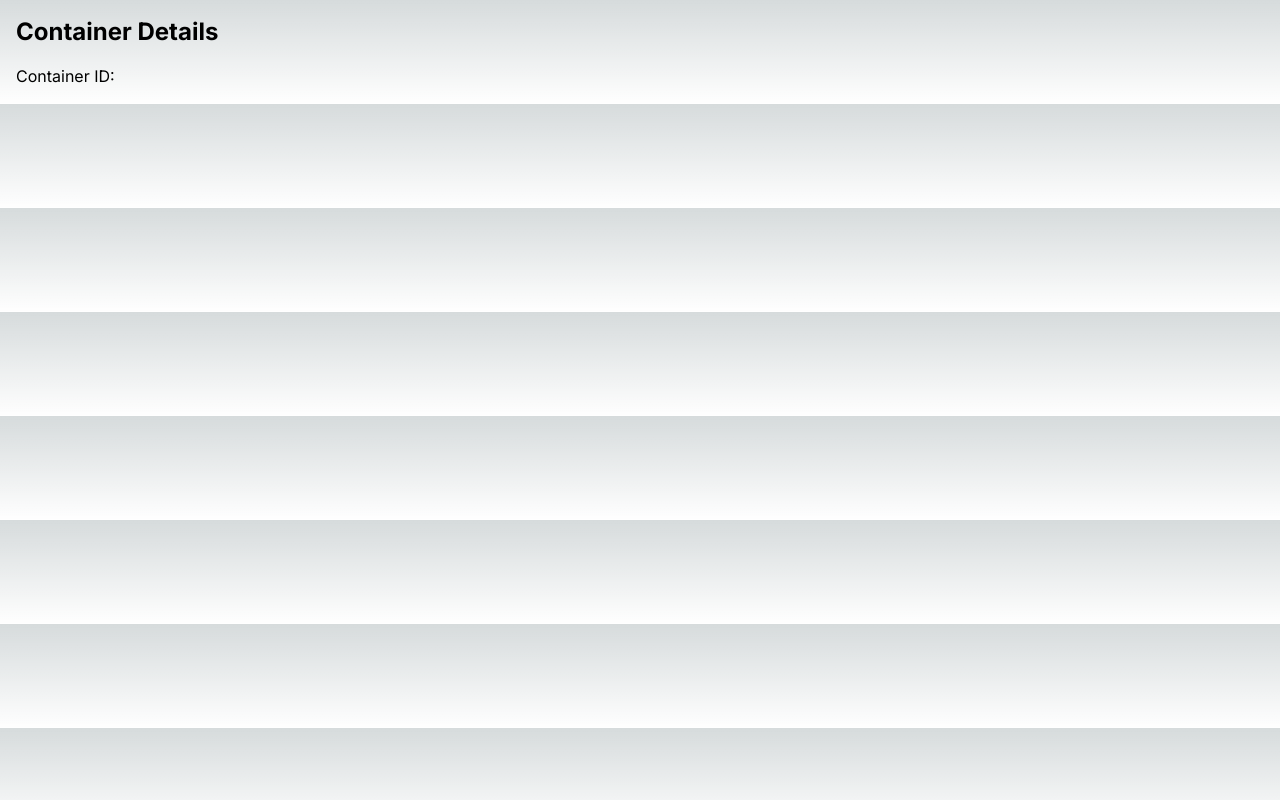
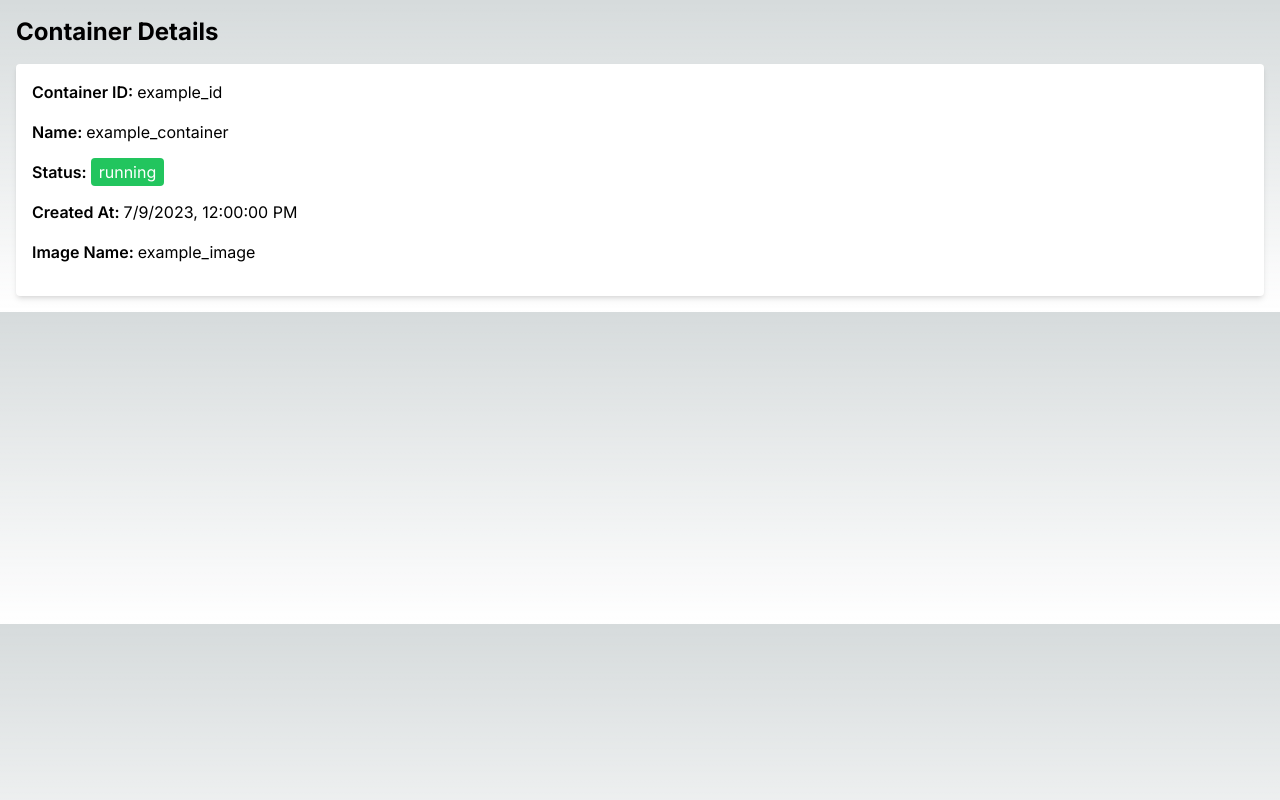
Before and after one commit to yeoniii20/docker_GUI, a Next.js app: page /containers/detail in a window 1280 px wide. Built offline with nearby package versions, Linux system fonts and the light colour scheme.

Commit message:
fix: add faker data

```diff
--- a/src/app/(container)/containers/detail/page.tsx
+++ b/src/app/(container)/containers/detail/page.tsx
@@ -1,19 +1,69 @@
 "use client";
 
 import { useRouter } from "next/navigation";
-import React from "react";
+import React, { useEffect, useState } from "react";
 
-interface ContainerProps {
+interface Container {
   id: string;
+  name: string;
+  status: string;
+  createdAt: string;
+  imageName: string;
 }
 
-const ContainerDetail: React.FC<ContainerProps> = ({ id }) => {
+const ContainerDetail: React.FC = () => {
   const router = useRouter();
+  const [container, setContainer] = useState<Container | null>(null);
+
+  useEffect(() => {
+    // 실제 API 호출 대신 임시 데이터 사용
+    const tempData: Container = {
+      id: "example_id",
+      name: "example_container",
+      status: "running",
+      createdAt: "2023-07-09T12:00:00Z",
+      imageName: "example_image",
+    };
+    setContainer(tempData);
+  }, []);
+
+  if (!container) {
+    return <div>Loading...</div>;
+  }
 
   return (
     <div className="container p-4 mx-auto text-black">
       <h1 className="mb-4 text-2xl font-bold">Container Details</h1>
-      <p>Container ID: {id}</p>
+      <div className="p-4 bg-white rounded shadow-md">
+        <div className="mb-4">
+          <span className="font-semibold">Container ID: </span>
+          {container.id}
+        </div>
+        <div className="mb-4">
+          <span className="font-semibold">Name: </span>
+          {container.name}
+        </div>
+        <div className="mb-4">
+          <span className="font-semibold">Status: </span>
+          <span
+            className={`px-2 py-1 rounded ${
+              container.status === "running"
+                ? "bg-green-500 text-white"
+                : "bg-red-500 text-white"
+            }`}
+          >
+            {container.status}
+          </span>
+        </div>
+        <div className="mb-4">
+          <span className="font-semibold">Created At: </span>
+          {new Date(container.createdAt).toLocaleString()}
+        </div>
+        <div className="mb-4">
+          <span className="font-semibold">Image Name: </span>
+          {container.imageName}
+        </div>
+      </div>
     </div>
   );
 };
```
